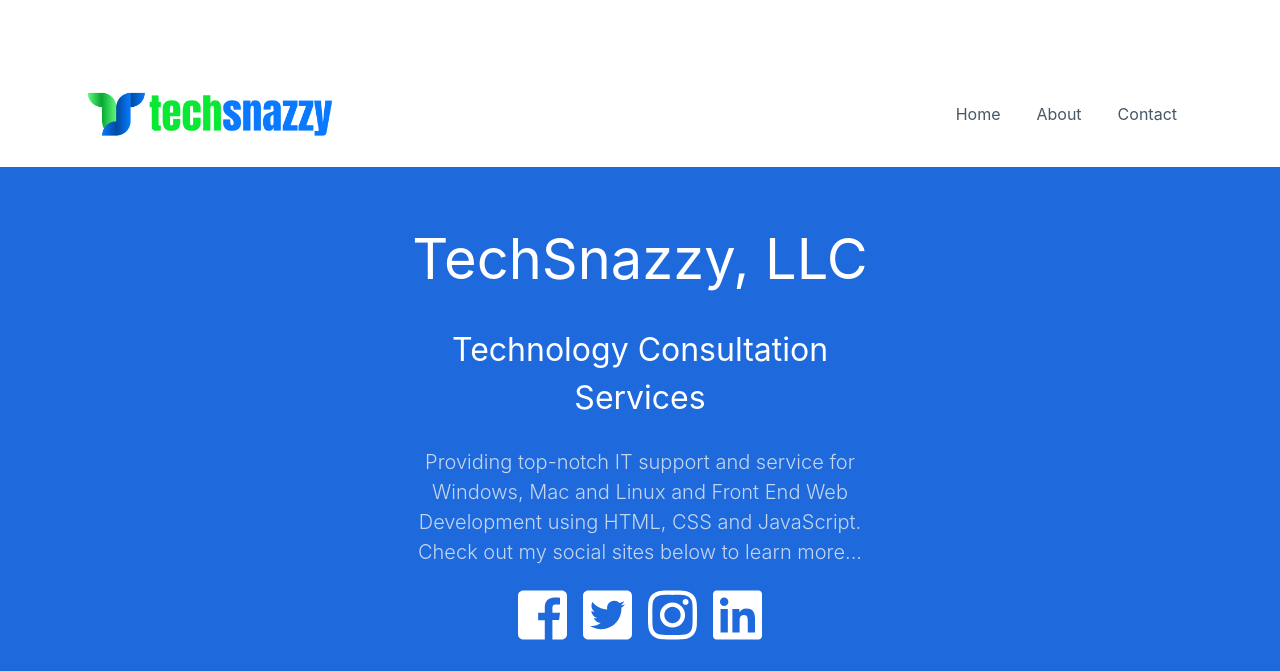
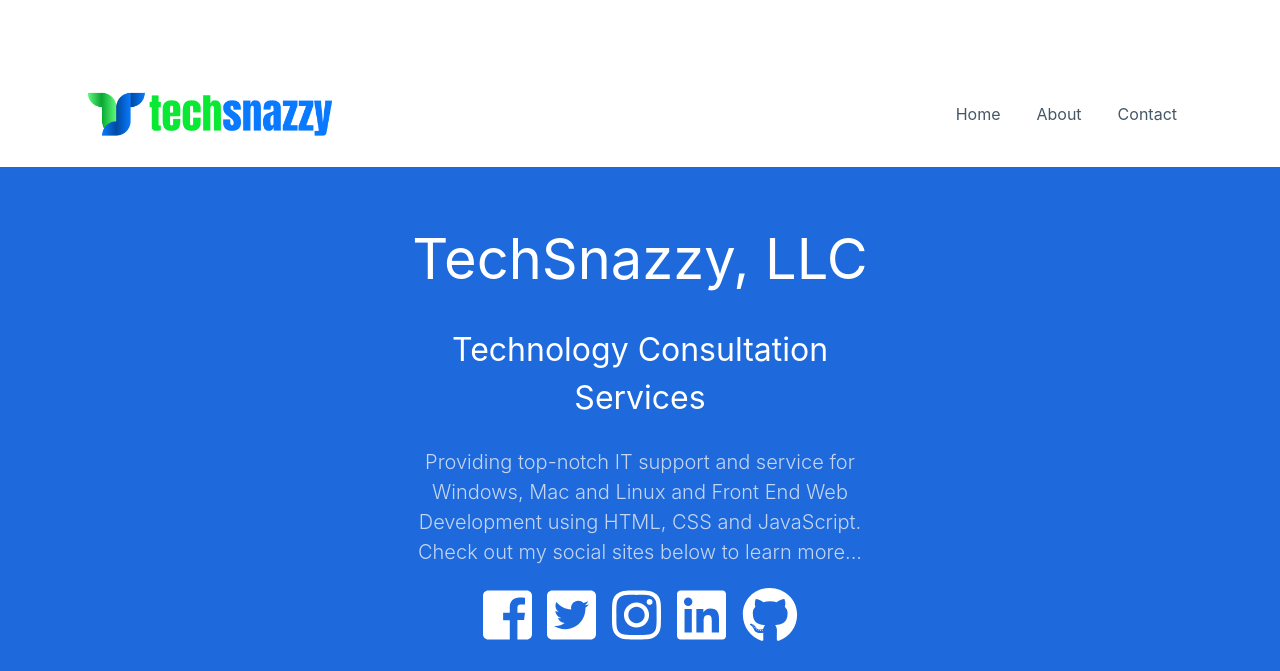
Before and after one commit to TechSnazzy/TechSnazzy.github.io, a plain HTML site: page index.html in a window 1280 px wide. Shown: the top 671 px of the page. Drawn offline with nearby package versions, Linux system fonts and the light colour scheme; some packages are replaced by stand-ins of ours; files that its build step writes are made by us from their sources; files whose address does not match are found by name.

Commit message:
Added my Github social link

```diff
--- a/index.html
+++ b/index.html
@@ -74,6 +74,9 @@
                 </a>
                 <a href="https://www.linkedin.com/in/theseanmorrison" target="_blank">
                   <i class="fab fa-linkedin text-white"></i>
+                </a>
+                <a href="https://github.com/TechSnazzy" target="_blank">
+                  <i class="fab fa-github text-white"></i>
                 </a>
               </div><br>
               <p class="text-center lead">
```
